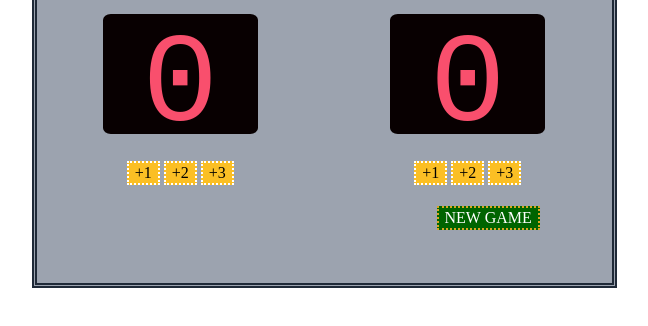
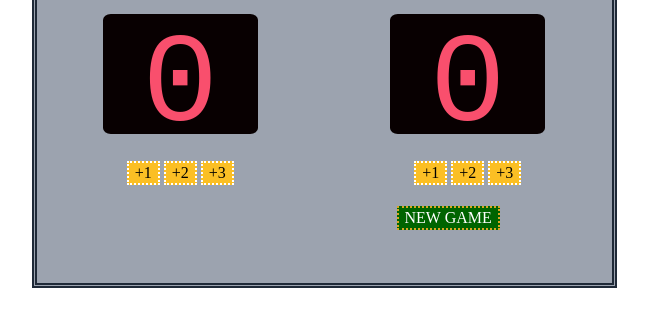
Before and after one commit to amelia2802/ScoreBoard, a plain HTML site: page index.html in a window 1280 px wide. Shown: the part 122-448 px from the top of the page, without its empty margins (316-964 px from the left). Drawn offline with nearby package versions, Linux system fonts and the light colour scheme.

Commit message:
Update index.css

```diff
--- a/index.css
+++ b/index.css
@@ -49,8 +49,7 @@ h3{
     border: 2px dotted white;
 }
 #new{
-    margin: auto;
-    margin-left: 50vh;
+    margin-left: 45vh;
     background-color: darkgreen;
     color: white;
     border: 2px dotted goldenrod;
```
